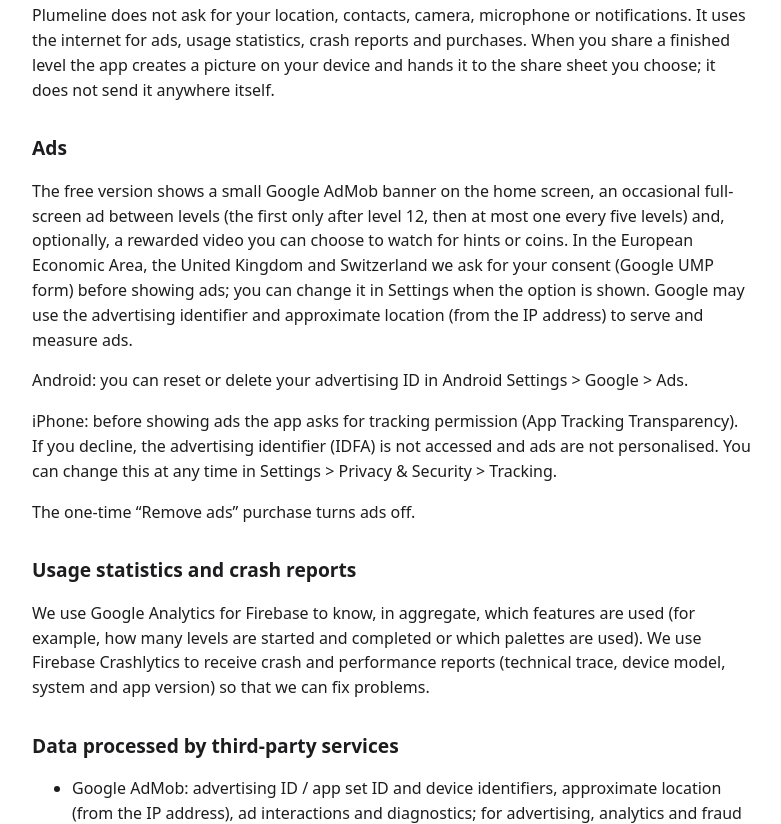
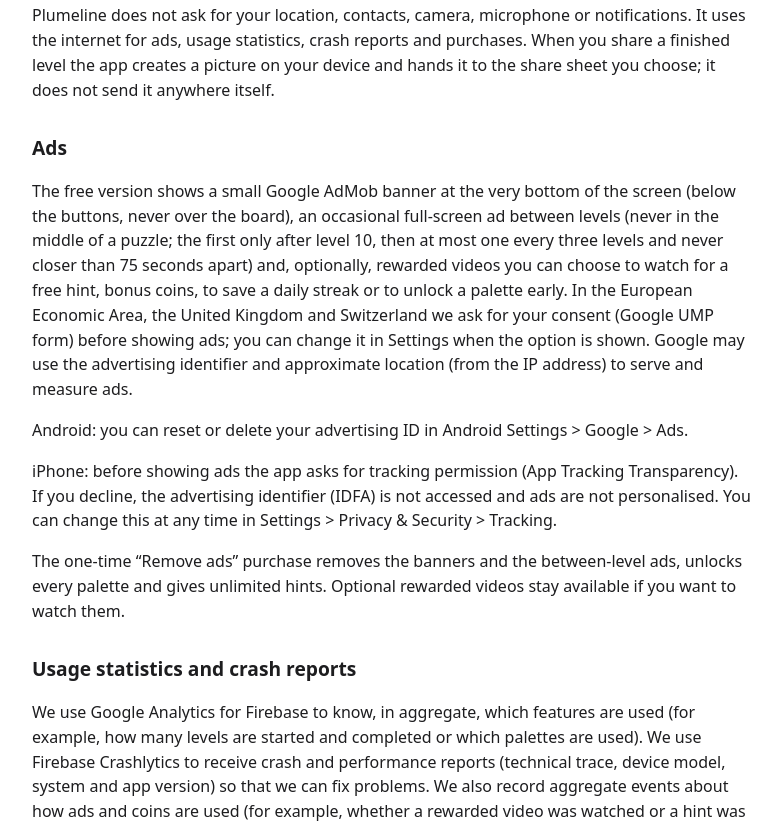
Before and after one commit to TLLDevelopers/PRIVACY_POLICIES, a plain HTML site: page plumeline/privacy/index.html in a window 1280 px wide. Shown: the part 613-1437 px from the top of the page, without its empty margins (248-1029 px from the left). Drawn offline with Linux system fonts and the light colour scheme.

Commit message:
Plumeline: politica de privacidad con el banner inferior y la cadencia de anuncios nueva

```diff
--- a/plumeline/privacy/index.html
+++ b/plumeline/privacy/index.html
@@ -24,13 +24,13 @@ h1{font-size:1.6rem}h2{font-size:1.2rem;margin-top:1.6em}
 <p>Plumeline does not ask for your location, contacts, camera, microphone or notifications. It uses the internet for ads, usage statistics, crash reports and purchases. When you share a finished level the app creates a picture on your device and hands it to the share sheet you choose; it does not send it anywhere itself.</p>
 
 <h2>Ads</h2>
-<p>The free version shows a small Google AdMob banner on the home screen, an occasional full-screen ad between levels (the first only after level 12, then at most one every five levels) and, optionally, a rewarded video you can choose to watch for hints or coins. In the European Economic Area, the United Kingdom and Switzerland we ask for your consent (Google UMP form) before showing ads; you can change it in Settings when the option is shown. Google may use the advertising identifier and approximate location (from the IP address) to serve and measure ads.</p>
+<p>The free version shows a small Google AdMob banner at the very bottom of the screen (below the buttons, never over the board), an occasional full-screen ad between levels (never in the middle of a puzzle; the first only after level 10, then at most one every three levels and never closer than 75 seconds apart) and, optionally, rewarded videos you can choose to watch for a free hint, bonus coins, to save a daily streak or to unlock a palette early. In the European Economic Area, the United Kingdom and Switzerland we ask for your consent (Google UMP form) before showing ads; you can change it in Settings when the option is shown. Google may use the advertising identifier and approximate location (from the IP address) to serve and measure ads.</p>
 <p>Android: you can reset or delete your advertising ID in Android Settings &gt; Google &gt; Ads.</p>
 <p>iPhone: before showing ads the app asks for tracking permission (App Tracking Transparency). If you decline, the advertising identifier (IDFA) is not accessed and ads are not personalised. You can change this at any time in Settings &gt; Privacy &amp; Security &gt; Tracking.</p>
-<p>The one-time &ldquo;Remove ads&rdquo; purchase turns ads off.</p>
+<p>The one-time &ldquo;Remove ads&rdquo; purchase removes the banners and the between-level ads, unlocks every palette and gives unlimited hints. Optional rewarded videos stay available if you want to watch them.</p>
 
 <h2>Usage statistics and crash reports</h2>
-<p>We use Google Analytics for Firebase to know, in aggregate, which features are used (for example, how many levels are started and completed or which palettes are used). We use Firebase Crashlytics to receive crash and performance reports (technical trace, device model, system and app version) so that we can fix problems.</p>
+<p>We use Google Analytics for Firebase to know, in aggregate, which features are used (for example, how many levels are started and completed or which palettes are used). We use Firebase Crashlytics to receive crash and performance reports (technical trace, device model, system and app version) so that we can fix problems. We also record aggregate events about how ads and coins are used (for example, whether a rewarded video was watched or a hint was bought with coins). We use Firebase Remote Config to adjust game settings (such as how often ads appear); it does not send us any personal data beyond what Firebase already collects as described here.</p>
 
 <h2>Data processed by third-party services</h2>
 <ul>
```
